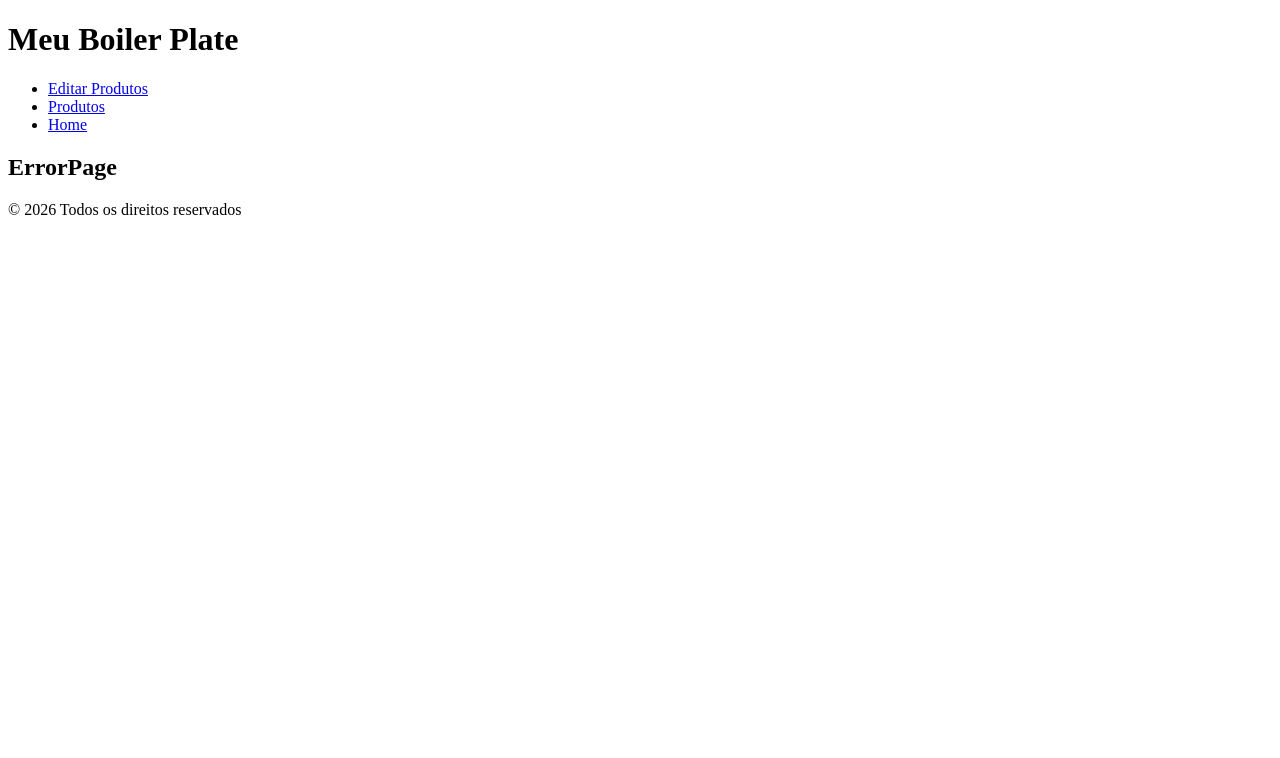
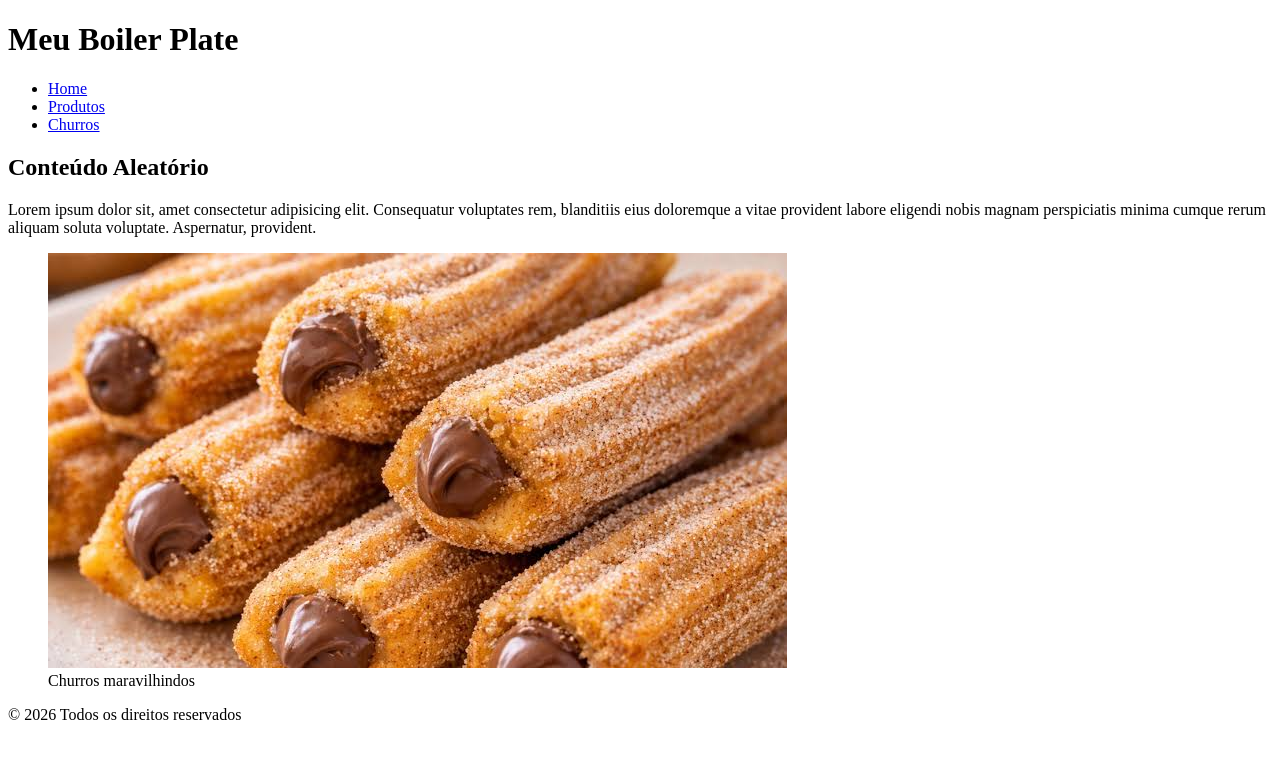
Before and after one commit to 1TDSPw-26/front-2sem-aula-07, a React (Vite) app in the folder my-app/: page /churros in a window 1280 px wide. Shown: the top 758 px of the page. Built offline with nearby package versions, Linux system fonts and the light colour scheme.

Commit message:
feat: Rotas basicas, modulares e imagem.
Signed-off-by: alecarlosjesus <profalexandre.jesus@fiap.com.br>

```diff
--- a/my-app/src/App.tsx
+++ b/my-app/src/App.tsx
@@ -1,26 +1,13 @@
 import { Outlet } from "react-router";
 import Cabecalho from "./components/Cabecalho/Cabecalho";
-import Card from "./components/Card/Card";
-import Conteudo from "./components/Conteudo/Conteudo";
 import Rodape from "./components/Rodape/Rodape";
 
-export default function App(){
-
-  return(
+export default function App() {
+  return (
     <div>
-       <Cabecalho/>
-
-
-       {/* Crie aqui um componente que represente o conteúdo */}
-<Outlet/>
-
-       {/* Crie aqui um componente que represente o rodapé */}
-        <Rodape/>
-
+      <Cabecalho />
+        <Outlet />
+      <Rodape />
     </div>
-
-
-
-
   );
 }
--- a/my-app/src/components/Cabecalho/Cabecalho.tsx
+++ b/my-app/src/components/Cabecalho/Cabecalho.tsx
@@ -7,9 +7,9 @@ export default function Cabecalho() {
             <h1>Meu Boiler Plate</h1>
             <nav>
                 <ul>
-                    <li><Link  to="/editar-produtos">Editar Produtos</Link></li>
+                    <li><Link  to="/">Home</Link></li>
                     <li><Link  to="/produtos">Produtos</Link></li>
-                    <li><Link  to="/">Home</Link></li>
+                    <li><Link  to="/churros">Churros</Link></li>
                 </ul>
             </nav>
         </header>
--- a/my-app/src/main.tsx
+++ b/my-app/src/main.tsx
@@ -1,7 +1,6 @@
 import { StrictMode } from 'react';
 import { createRoot } from 'react-dom/client'
 import App from './App.tsx'
-
 
 //Importar os objetos de rotas:
 import { createBrowserRouter, RouterProvider } from 'react-router';
@@ -11,14 +10,15 @@ import EditarProdutos from './routes/EditarProdutos/index.tsx';
 import ErrorPage from './routes/ErrorPage/index.tsx';
 import Home from './routes/Home/index.tsx';
 import Produtos from './routes/Produtos/index.tsx';
+import Conteudo from './routes/Conteudo/index.tsx';
 
 //Montar um objeto que retorna uma props com as rotas:
 const router = createBrowserRouter([
   {path: '/', element: <App />, errorElement: <ErrorPage />,children:[
     {path: '/', element: <Home />},
     {path: '/produtos', element: <Produtos />},
-    {path: '/editar-produtos', element: <EditarProdutos />},
-    {path: '*', element: <ErrorPage />}
+    {path: '/editar-produtos/:id', element: <EditarProdutos />},
+    {path:"/churros", element:<Conteudo/>}
   ]}
 ]);
 
--- a/my-app/src/components/Conteudo/Conteudo.tsx
+++ b/my-app/src/routes/Conteudo/index.tsx
@@ -1,9 +1,15 @@
+import churrosLindos from "../../img/churros.jpg";
+
 
 export default function Conteudo() {
   return (
     <main>
         <h2>Conteúdo Aleatório</h2>
         <p>Lorem ipsum dolor sit, amet consectetur adipisicing elit. Consequatur voluptates rem, blanditiis eius doloremque a vitae provident labore eligendi nobis magnam perspiciatis minima cumque rerum aliquam soluta voluptate. Aspernatur, provident.</p>
+        <figure>
+          <img src={churrosLindos} alt="churros maravilhindo" />
+          <figcaption>Churros maravilhindos</figcaption>
+        </figure>
     </main>
   )
 }
```
Also changed, not shown: my-app/src/img/churros.jpg (added).
